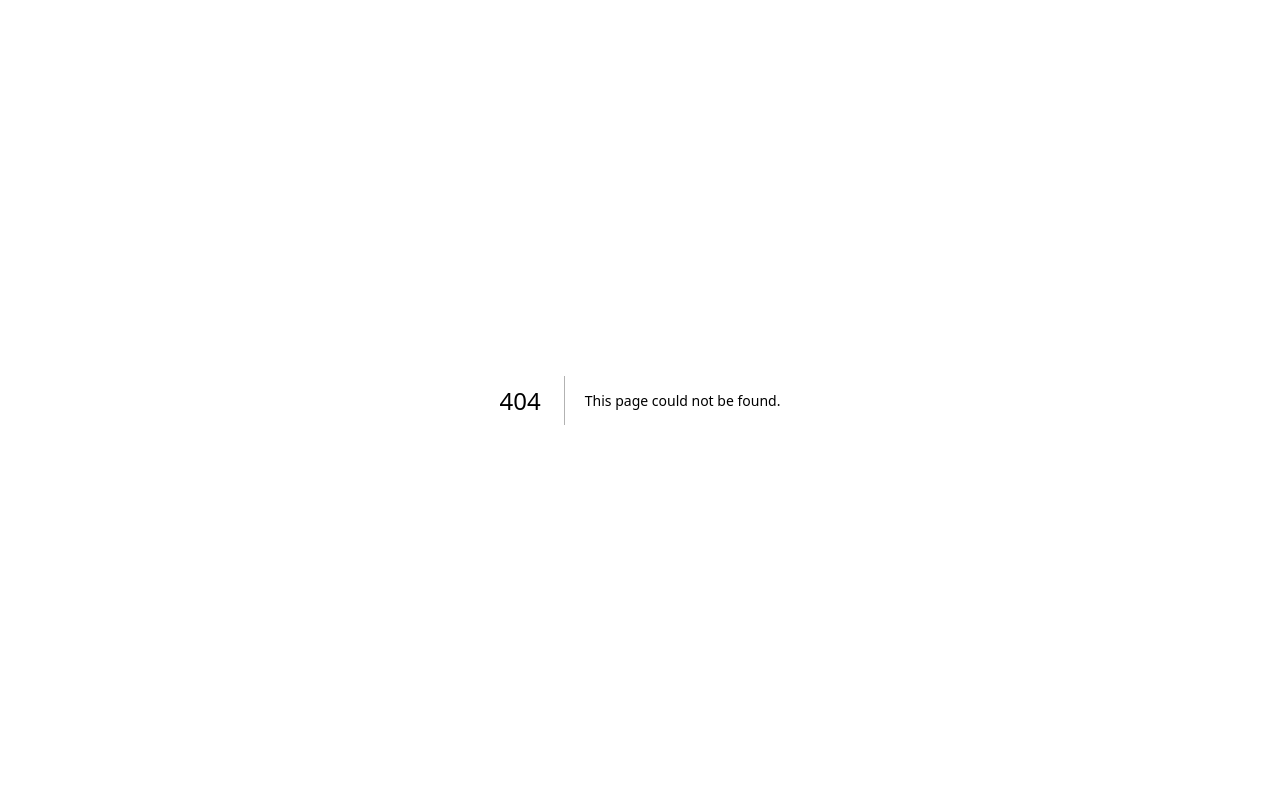
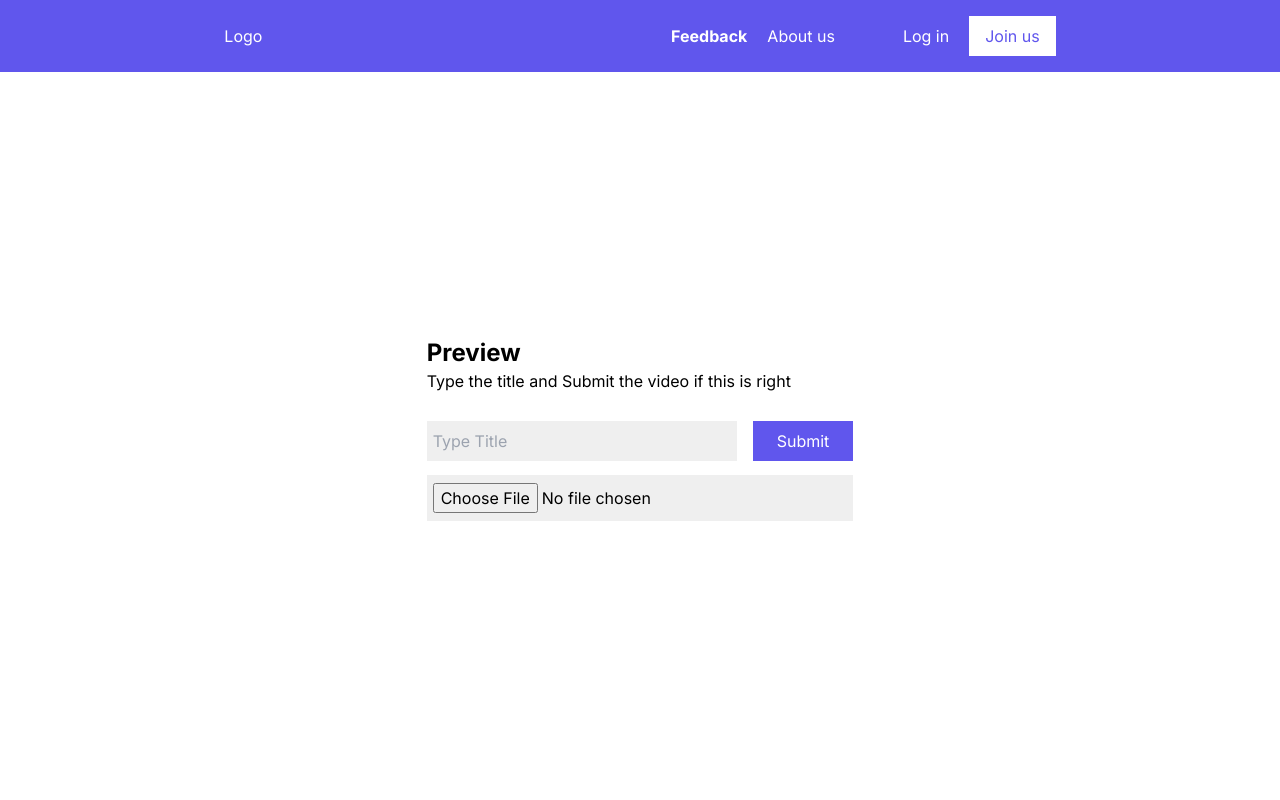
Before and after one commit to ParkJongSeong93/speacher, a Next.js app: page /upload/file in a window 1280 px wide. Before the commit this address had no page. Shown: the top 800 px of the page. Built offline with nearby package versions, Linux system fonts and the light colour scheme.

Commit message:
feat: 업로드페이지 수정, 업로드파일 페이지 생성 및 퍼블리싱

```diff
--- /dev/null
+++ b/src/app/upload/file/page.tsx
@@ -0,0 +1,62 @@
+"use client";
+
+import Mainnav from "@/components/common/Mainnav";
+import Footer from "@/components/common/Footer";
+
+function Page() {
+  const onSubmit = async (e: React.FormEvent<HTMLFormElement>) => {
+    e.preventDefault();
+    const currentTarget = e.currentTarget;
+    const formData = new FormData(currentTarget);
+
+    const url = `http://localhost:8080/`;
+
+    const response = await fetch(url + `api/videos`, {
+      method: "POST",
+      body: formData,
+    });
+
+    if (!response.ok) {
+      alert("업로드에 실패했습니다.");
+      return;
+    }
+    alert("업로드에 성공했습니다.");
+  };
+
+  return (
+    <>
+      <div className="w-full h-screen flex flex-col">
+        <Mainnav />
+        <div className="w-full h-full flex flex-col justify-center items-center">
+          <div className="w-1/3 mb-7">
+            <p className="font-bold text-2xl">Preview</p>
+            <p>Type the title and Submit the video if this is right</p>
+          </div>
+          <form onSubmit={onSubmit} className="w-1/3">
+            <div className="flex w-full mb-3.5">
+              <input
+                name="title"
+                type="text"
+                placeholder="Type Title"
+                className="bg-uploadBg-gray w-full py-2 pl-1.5 mr-4 focus:outline-black"
+              />
+              <button type="submit" className="bg-mainNav-purple py-2 px-6 text-white">
+                Submit
+              </button>
+            </div>
+            <input
+              name="extension"
+              type="file"
+              accept="video/*"
+              multiple={false}
+              className="bg-uploadBg-gray w-full py-2 pl-1.5 mb-3.5"
+            />
+          </form>
+        </div>
+      </div>
+      <Footer />
+    </>
+  );
+}
+
+export default Page;
--- a/src/app/upload/page.tsx
+++ b/src/app/upload/page.tsx
@@ -1,64 +1,28 @@
-"use client";
-
 import Mainnav from "@/components/common/Mainnav";
 import Footer from "@/components/common/Footer";
-import { useEffect, useState } from "react";
-import { Video } from "@/types/video";
 import Link from "next/link";
-import Sidebar from "@/components/feedback/Sidebar";
 
 function Page() {
-  const onSubmit = async (e: React.FormEvent<HTMLFormElement>) => {
-    e.preventDefault();
-    const currentTarget = e.currentTarget;
-    const formData = new FormData(currentTarget);
-
-    const url = `http://localhost:8080/`;
-
-    const response = await fetch(url + `api/videos`, {
-      method: "POST",
-      body: formData,
-    });
-
-    if (!response.ok) {
-      alert("업로드에 실패했습니다.");
-      return;
-    }
-    alert("업로드에 성공했습니다.");
-  };
-
   return (
     <>
       <div className="w-full h-screen flex flex-col">
         <Mainnav />
-        <div className="flex w-full flex-1">
-          <Sidebar />
-          <div className="flex-1 flex flex-col justify-center items-center h-full">
-            <div className="w-2/3 font-bold text-4xl pr-40 mb-7">
-              <div className="bg-uploadPageBtn-gray w-12 h-12 mr-4 rounded-full inline-flex justify-center items-center font-light text-5xl">
-                +
-              </div>
-              Upload your video
-            </div>
-            <form onSubmit={onSubmit} className="w-2/3">
-              <input
-                name="title"
-                type="text"
-                placeholder="Type Title"
-                className="bg-uploadBg-gray w-full py-2 pl-1.5 mb-3.5 focus:outline-black"
-              />
-              <input
-                name="extension"
-                type="file"
-                accept="video/*"
-                multiple={false}
-                className="bg-uploadBg-gray w-full py-2 pl-1.5 mb-3.5"
-              />
-              <button type="submit" className="bg-black py-2 px-1.5 text-white">
-                Submit Video
-              </button>
-            </form>
+        <div className="w-full h-full flex flex-col justify-center items-center">
+          <div className="flex justify-center items-center font-bold text-4xl mb-7">
+            <Link
+              href="/upload/file"
+              className="bg-mainNav-purple w-12 h-12 mr-4 rounded-full inline-flex justify-center items-center font-light text-5xl text-white"
+            >
+              +
+            </Link>
+            Upload your video
           </div>
+          <Link
+            href="/upload/file"
+            className="w-1/3 border-b-2 border-b-gray-300"
+          >
+            Or select a file
+          </Link>
         </div>
       </div>
       <Footer />
```
